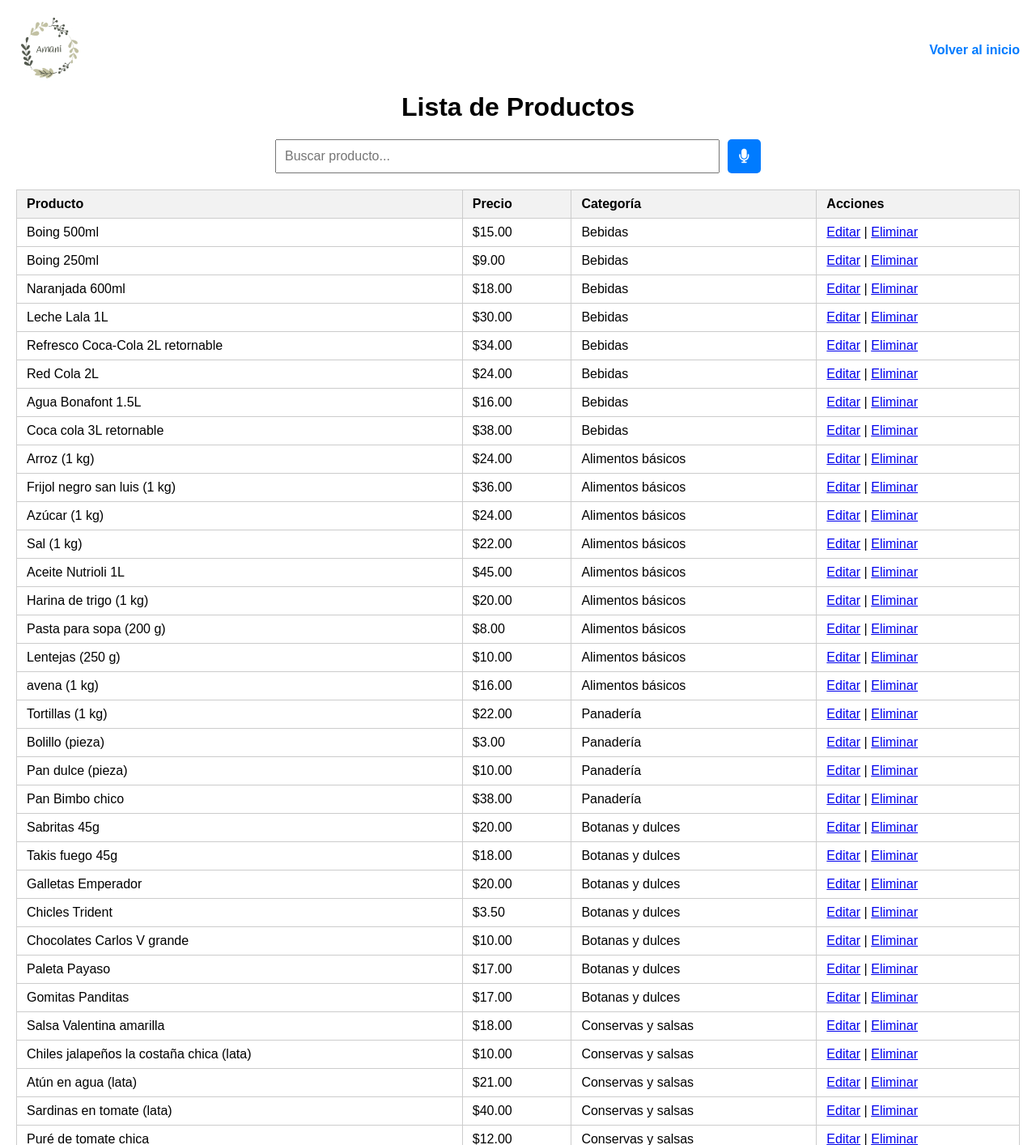
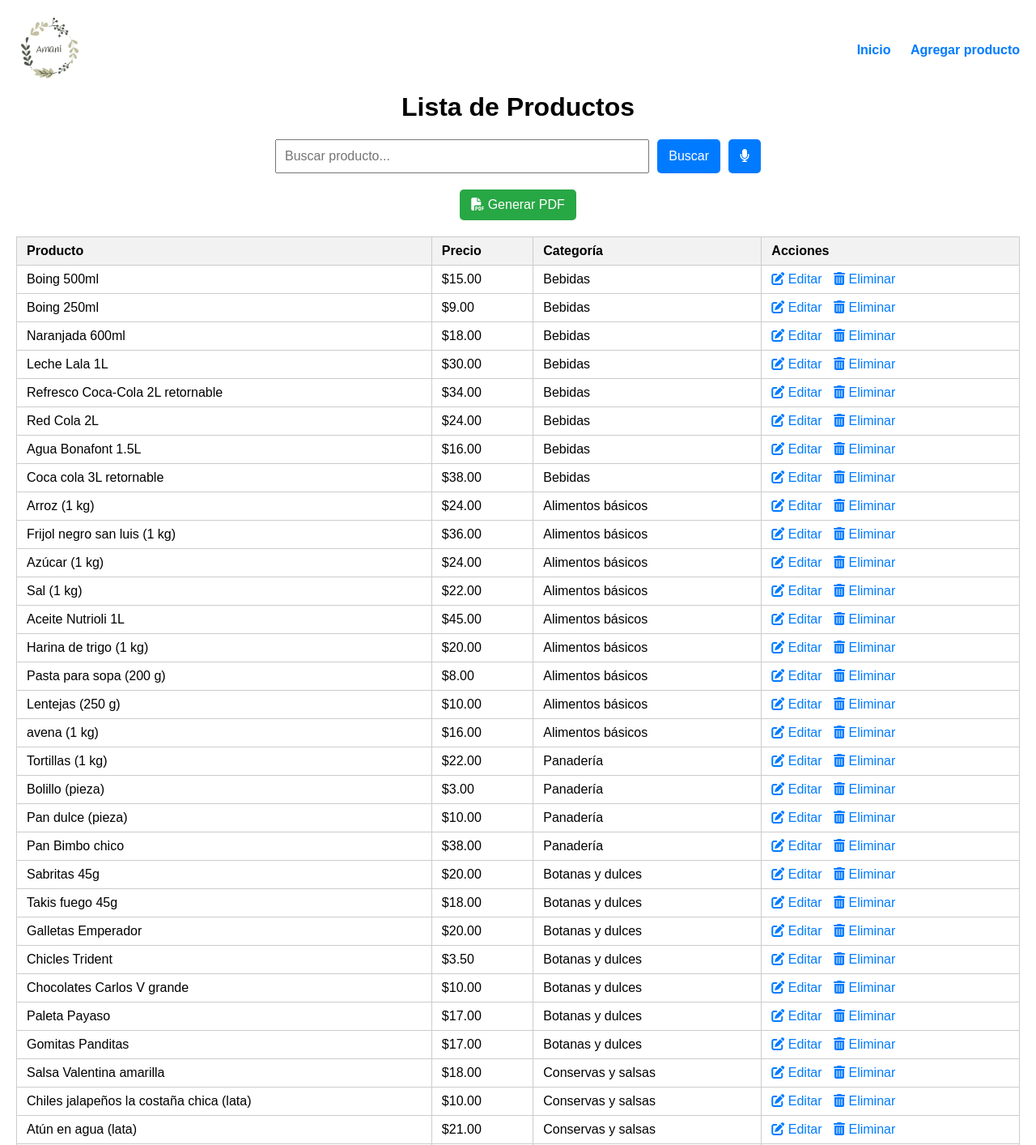
Before and after one commit to Marino2036/listaP, a Flask app: page / in a window 1280 px wide. Shown: the top 1414 px of the page at 81% size. Run offline with Flask 3, Linux system fonts and the light colour scheme.

Commit message:
Tus cambios

```diff
--- a/templates/productos.html
+++ b/templates/productos.html
@@ -36,27 +36,27 @@
             margin-top: 10px;
         }
 
-        #formularioBusqueda {
+        form {
             margin: 20px auto;
             max-width: 600px;
             display: flex;
             gap: 10px;
         }
 
-        #formularioBusqueda input[type="text"] {
+        input[type="text"] {
             flex: 1;
             padding: 10px;
             font-size: 1em;
         }
 
-        .mic-btn {
+        button, .mic-btn {
             background-color: #007BFF;
             color: white;
             border: none;
             padding: 10px 14px;
             border-radius: 5px;
             cursor: pointer;
-            font-size: 1.1em;
+            font-size: 1em;
             transition: background-color 0.3s;
         }
 
@@ -87,11 +87,37 @@
             background-color: #f2f2f2;
         }
 
+        .acciones a {
+            margin-right: 10px;
+            color: #007BFF;
+            text-decoration: none;
+        }
+
         footer {
             text-align: center;
             margin-top: 40px;
             font-style: italic;
             color: #555;
+        }
+
+        .top-buttons {
+            display: flex;
+            justify-content: center;
+            gap: 20px;
+            margin-top: 10px;
+        }
+
+        .top-buttons a {
+            background-color: #28a745;
+            padding: 10px 14px;
+            border-radius: 5px;
+            color: white;
+            text-decoration: none;
+            transition: background-color 0.3s;
+        }
+
+        .top-buttons a:hover {
+            background-color: #218838;
         }
     </style>
 </head>
@@ -102,7 +128,8 @@
             <img src="{{ url_for('static', filename='logo.png') }}" alt="Logo" id="logo">
         </div>
         <nav>
-            <a href="/">Volver al inicio</a>
+            <a href="/">Inicio</a>
+            <a href="/agregar">Agregar producto</a>
         </nav>
     </header>
 
@@ -110,12 +137,17 @@
 
     <form id="formularioBusqueda" method="GET" action="/">
         <input type="text" id="busqueda" name="busqueda" placeholder="Buscar producto...">
+        <button type="submit" title="Buscar por texto">Buscar</button>
         <button type="button" id="micButton" onclick="iniciarBusquedaPorVoz()" class="mic-btn" title="Buscar por voz">
             <i class="fas fa-microphone"></i>
         </button>
     </form>
 
     <div id="mensajeEscuchando">🎤 Escuchando...</div>
+
+    <div class="top-buttons">
+        <a href="/generar_pdf" target="_blank"><i class="fas fa-file-pdf"></i> Generar PDF</a>
+    </div>
 
     <table>
         <thead>
@@ -132,9 +164,11 @@
                 <td>{{ producto.nombre }}</td>
                 <td>${{ "%.2f"|format(producto.precio) }}</td>
                 <td>{{ producto.categoria }}</td>
-                <td>
-                    <a href="/editar/{{ producto.id }}">Editar</a> |
-                    <a href="/eliminar/{{ producto.id }}" onclick="return confirm('¿Estás seguro?')">Eliminar</a>
+                <td class="acciones">
+                    <a href="/editar/{{ producto.id }}"><i class="fas fa-edit"></i> Editar</a>
+                    <a href="/eliminar/{{ producto.id }}" onclick="return confirm('¿Estás seguro de eliminar este producto?')">
+                        <i class="fas fa-trash-alt"></i> Eliminar
+                    </a>
                 </td>
             </tr>
             {% endfor %}
```
